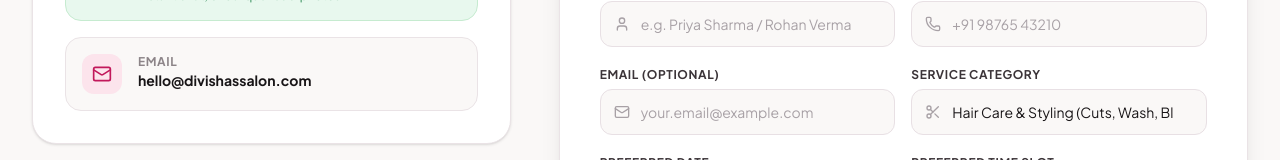
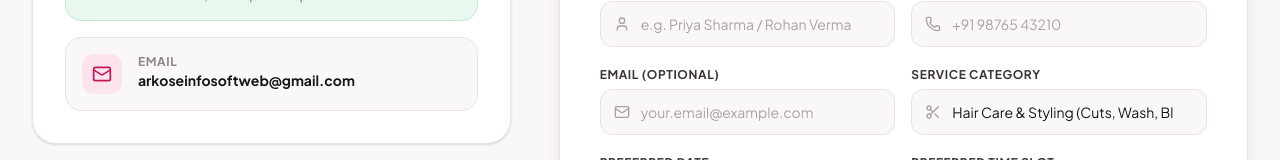
Before and after one commit to arkoseinfosoft-lang/divishas, a Next.js app: page /contact in a window 1280 px wide. Shown: the part 784-944 px from the top of the page. Built offline with nearby package versions, Linux system fonts and the light colour scheme; a web font is replaced by a local one.

Commit message:
Update contact inquiry email to arkoseinfosoftweb@gmail.com for FormSubmit

```diff
--- a/src/components/forms/AppointmentForm.tsx
+++ b/src/components/forms/AppointmentForm.tsx
@@ -73,6 +73,7 @@ export function AppointmentForm({
           body: JSON.stringify({
             _subject: `New Salon Appointment Booking: ${formData.name} (${formData.serviceCategory})`,
             _template: "table",
+            _captcha: "false",
             Name: formData.name,
             Phone: formData.phone,
             Email: formData.email || "Not provided",
--- a/src/config/site.ts
+++ b/src/config/site.ts
@@ -64,7 +64,7 @@ export const siteConfig: SiteConfig = {
     whatsappDisplay: "+91 98765 43210",
     whatsappMessage:
       "Hello Divisha's Salon! I would like to enquire about booking an appointment.",
-    email: "hello@divishassalon.com", // Editable Salon Email
+    email: "arkoseinfosoftweb@gmail.com", // Contact form inquiry email (FormSubmit)
   },
   location: {
     addressLine1: "Shop No. 12-14, Ground Floor, Royal Palm Avenue", // Editable Placeholder Address
```
